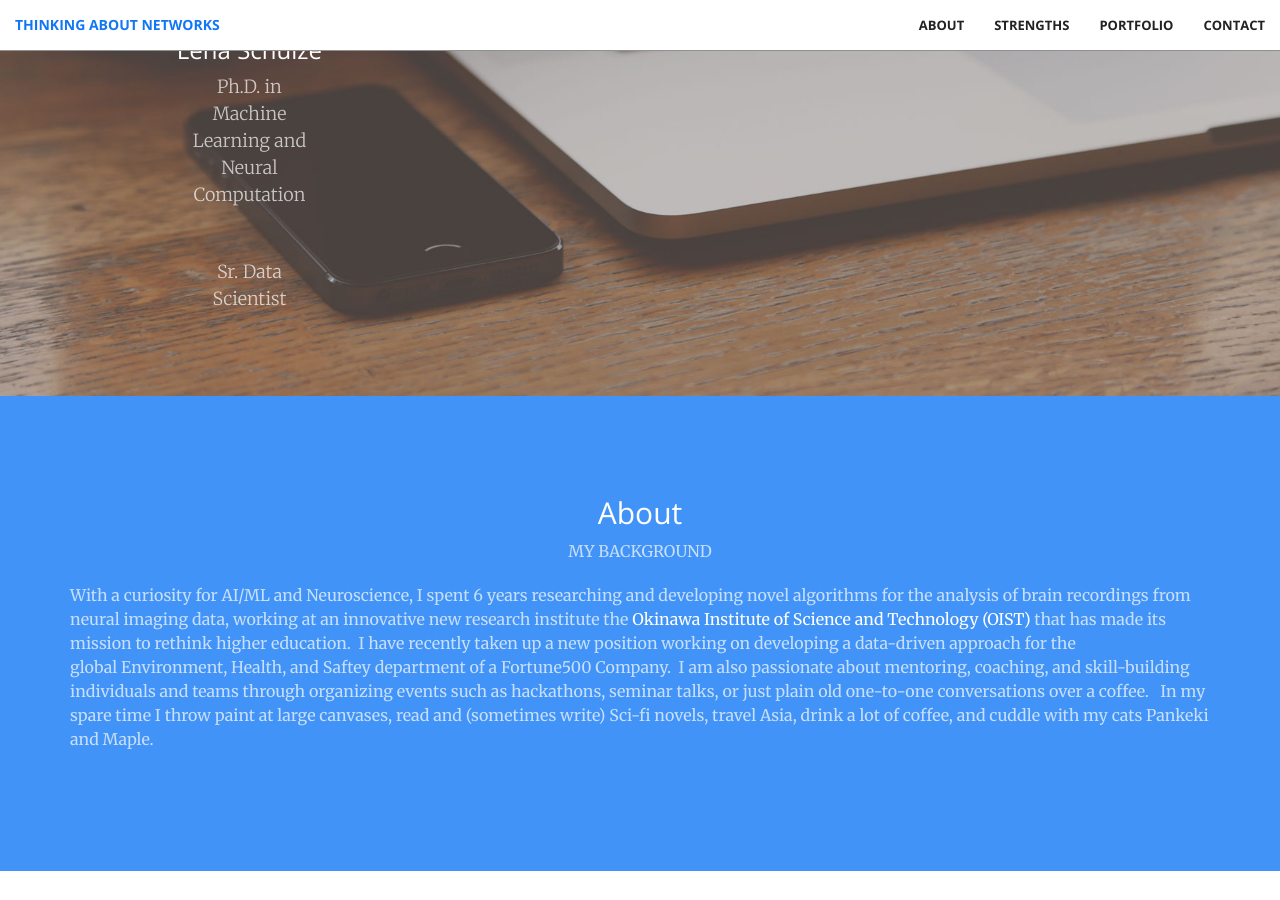
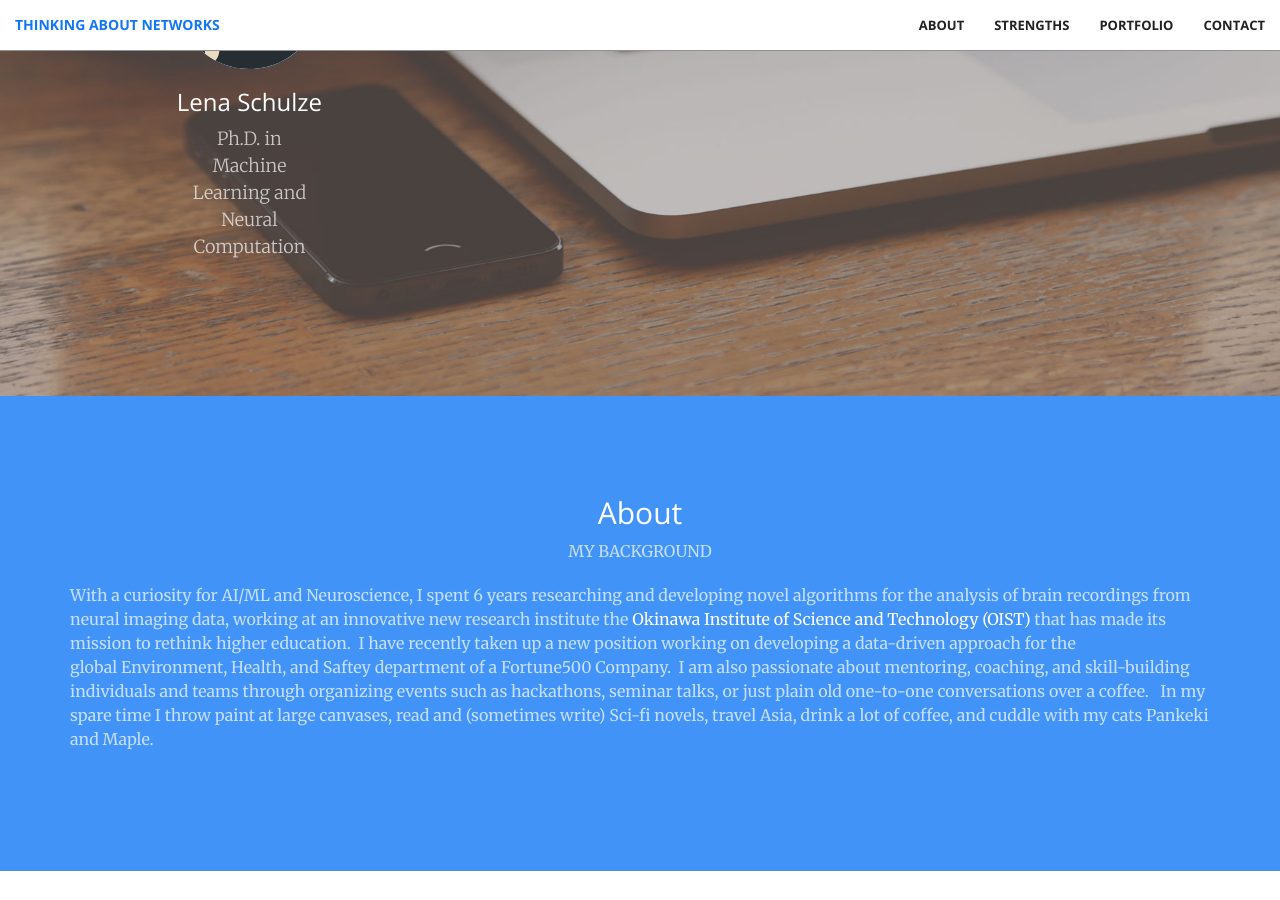
Before and after one commit to jvs--/jvs--.github.io, a Jekyll site: the page built from index.html, in a window 1280 px wide and 900 px high, scrolled down 504 px. Built offline with Jekyll 4.4.1, drawn with Linux system fonts in a browser that asks for light colours.

Commit message:
remove section header

```diff
--- a/_includes/header.html
+++ b/_includes/header.html
@@ -18,9 +18,6 @@
                                 <p>
                                     Ph.D. in Machine Learning and Neural Computation
                                 </p>
-                                <p>
-                                    Sr. Data Scientist
-                                </p>
                             </div>
                         </div>
                     </div>
```
